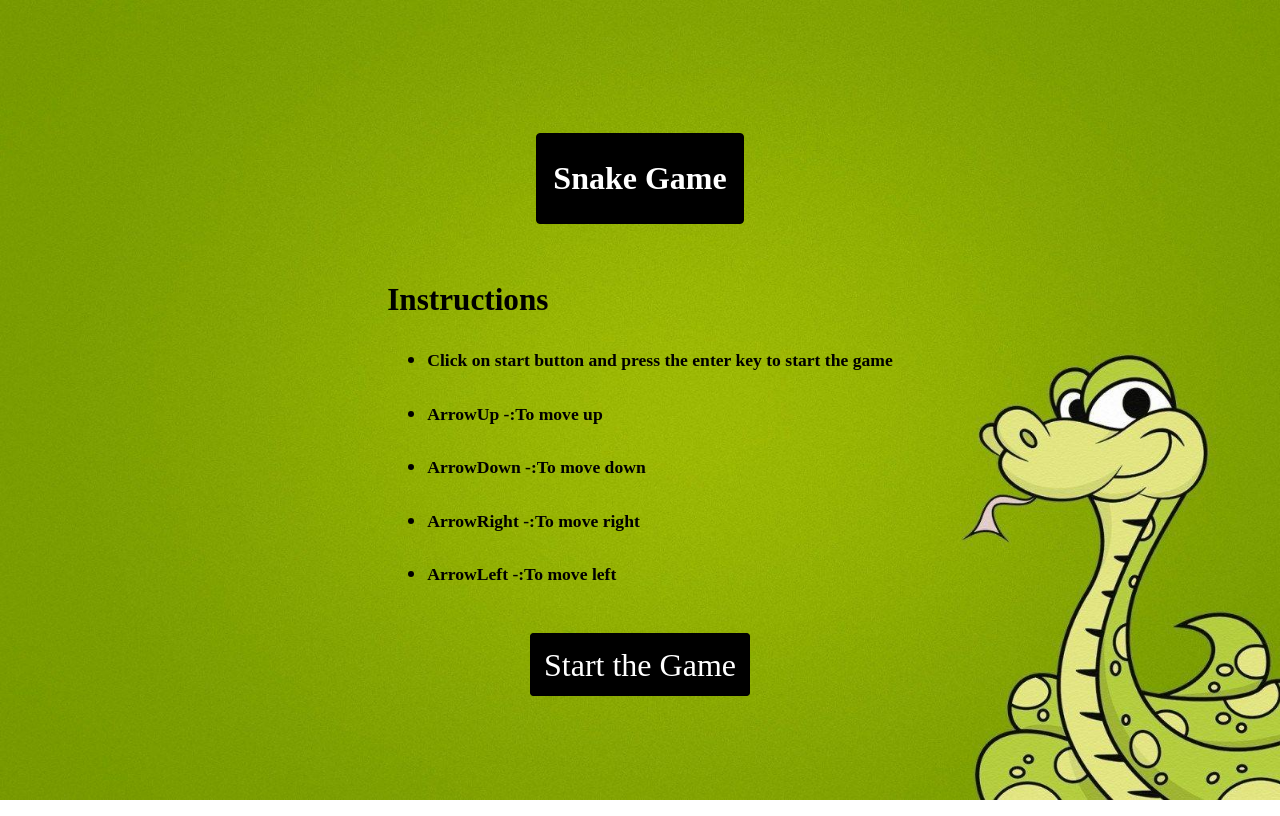
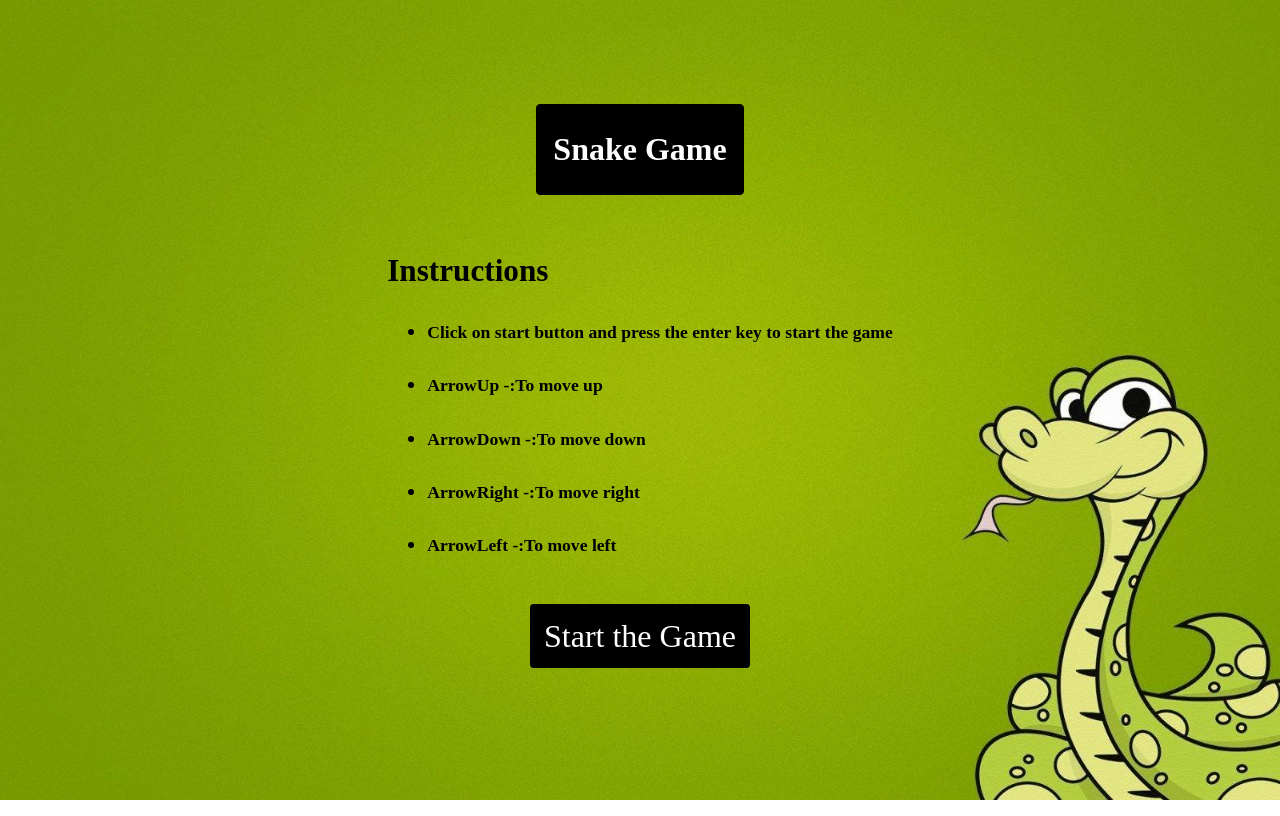
Before and after one commit to dhruv2981/SnakeGame, a plain HTML site: page index.html in a window 1280 px wide. Drawn offline with Linux system fonts and the light colour scheme.

Commit message:
css changes

```diff
--- a/styles/rules.css
+++ b/styles/rules.css
@@ -1,16 +1,20 @@
 @import url('https://fonts.googleapis.com/css2?family=Poppins:wght@400;600;800&display=swap');
 body{
+
     background-image: url("../assets/bg.jpg");
-     background-repeat:no-repeat;
-    min-height:100vh;
+    background-repeat:no-repeat;
+    /* max-height:100vh;   */
     background-size:105vw 100vh;
     display:flex;
     align-items: center;
     flex-direction: column;
     justify-content: center;
+    padding:1rem;
+
 
 }
 .top{
+    margin-top:5rem;
     border:0.05rem solid black;
     border-radius:4px;
     background-color:black;
@@ -32,4 +36,6 @@ body{
     padding:0.8rem;
     background-color:black;
     color:white;
+    margin-bottom:2rem;
+
 }
```
